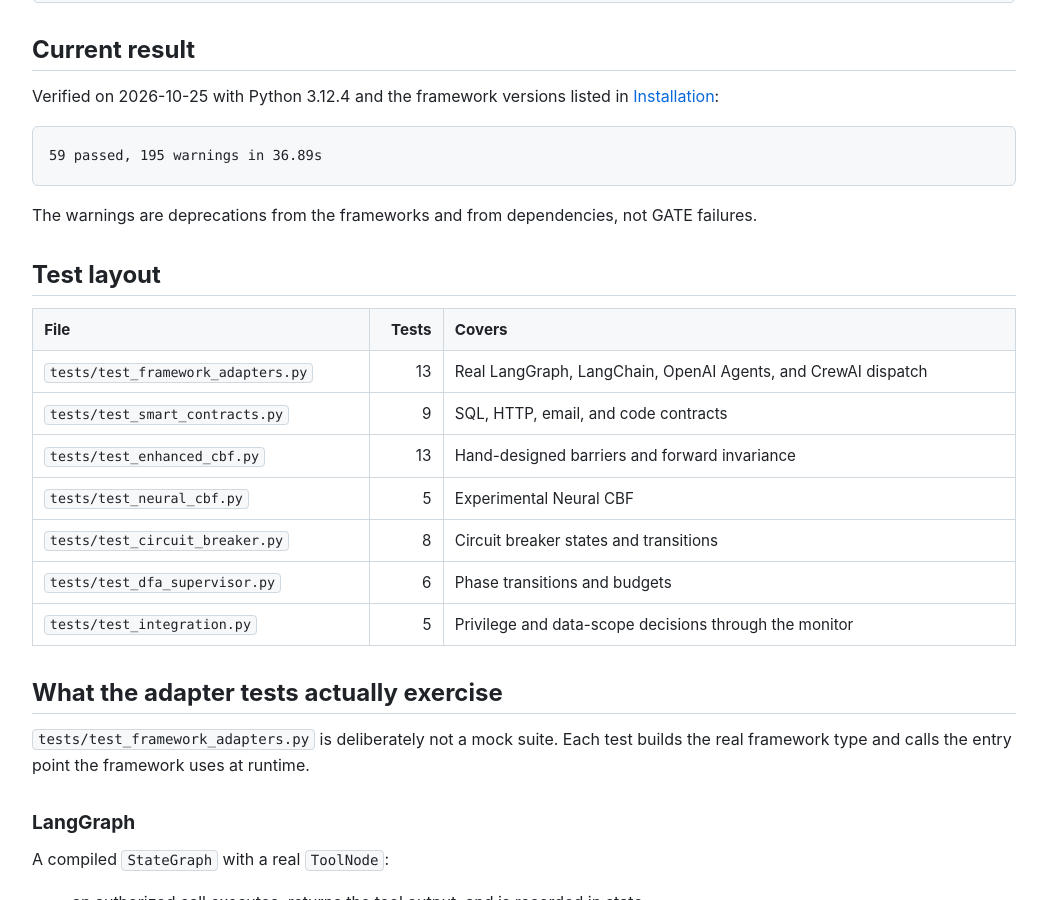
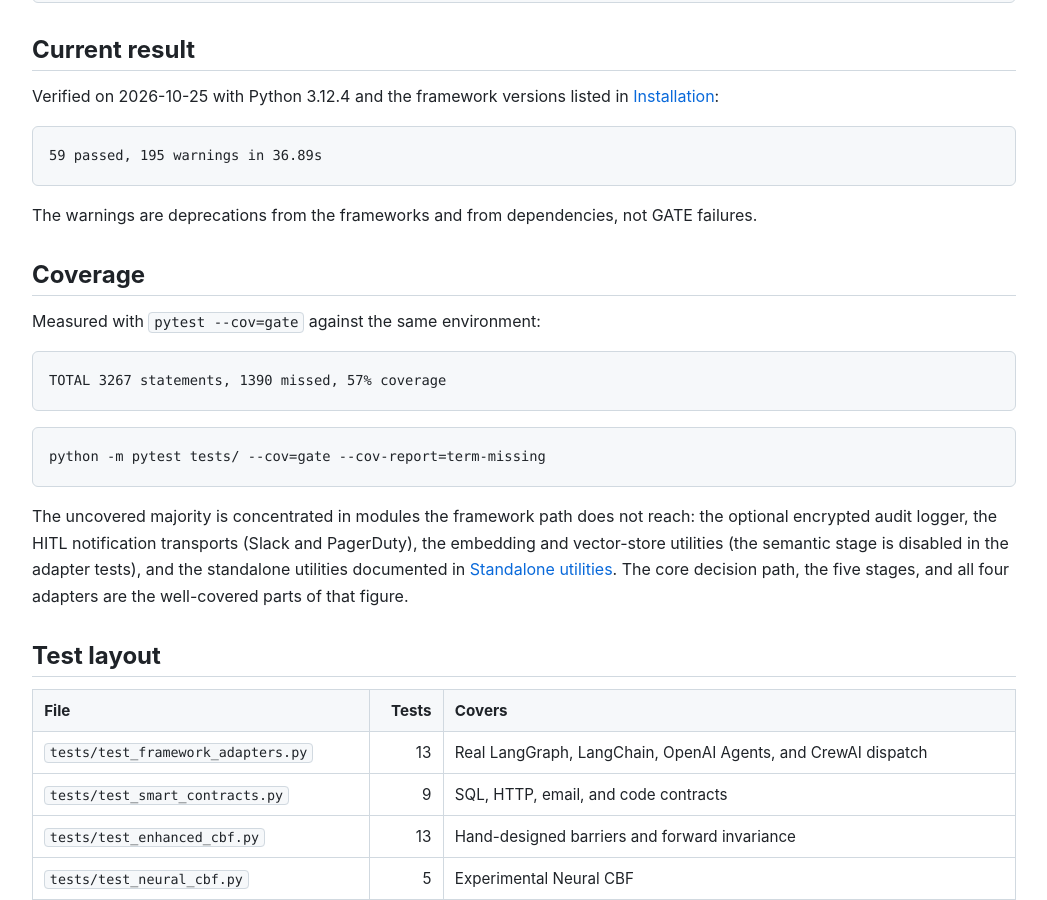
Before and after one commit to CharafeddineMechalikh/GATE, a Jekyll site: the page built from docs/testing.md, in a window 1280 px wide and 900 px high, scrolled down 706 px. Shown: the whole window, without its empty margins (116-1163 px from the left). Built offline with Jekyll 4.4.1, drawn with Linux system fonts in a browser that asks for light colours; our own code applies the rules of GitHub Pages for plain Markdown files.

Commit message:
Add a real 57 percent coverage badge and compute it in CI

````diff
--- a/docs/testing.md
+++ b/docs/testing.md
@@ -31,6 +31,20 @@
 ```
 
 The warnings are deprecations from the frameworks and from dependencies, not GATE failures.
+
+## Coverage
+
+Measured with `pytest --cov=gate` against the same environment:
+
+```text
+TOTAL 3267 statements, 1390 missed, 57% coverage
+```
+
+```bash
+python -m pytest tests/ --cov=gate --cov-report=term-missing
+```
+
+The uncovered majority is concentrated in modules the framework path does not reach: the optional encrypted audit logger, the HITL notification transports (Slack and PagerDuty), the embedding and vector-store utilities (the semantic stage is disabled in the adapter tests), and the standalone utilities documented in [Standalone utilities](standalone-utilities.md). The core decision path, the five stages, and all four adapters are the well-covered parts of that figure.
 
 ## Test layout
 
````
Also changed, not shown: .github/workflows/tests.yml, README.md.
